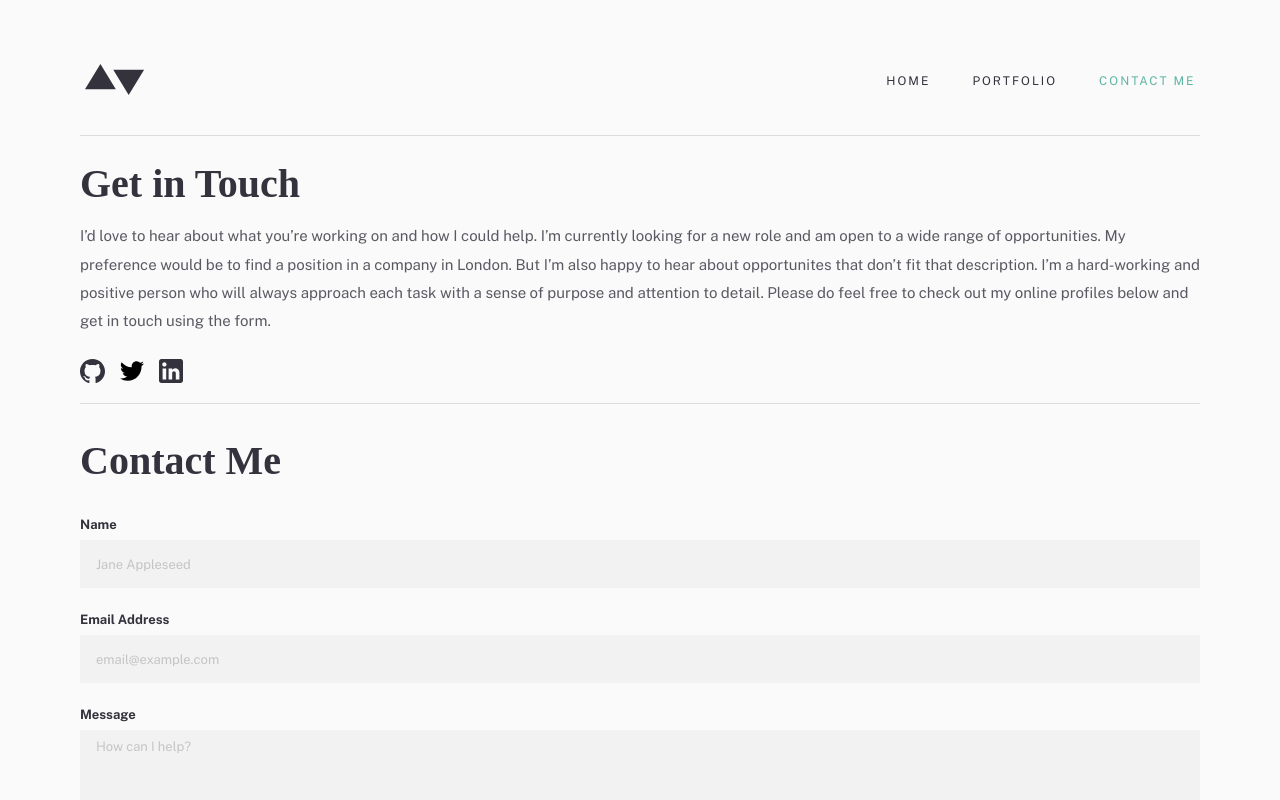
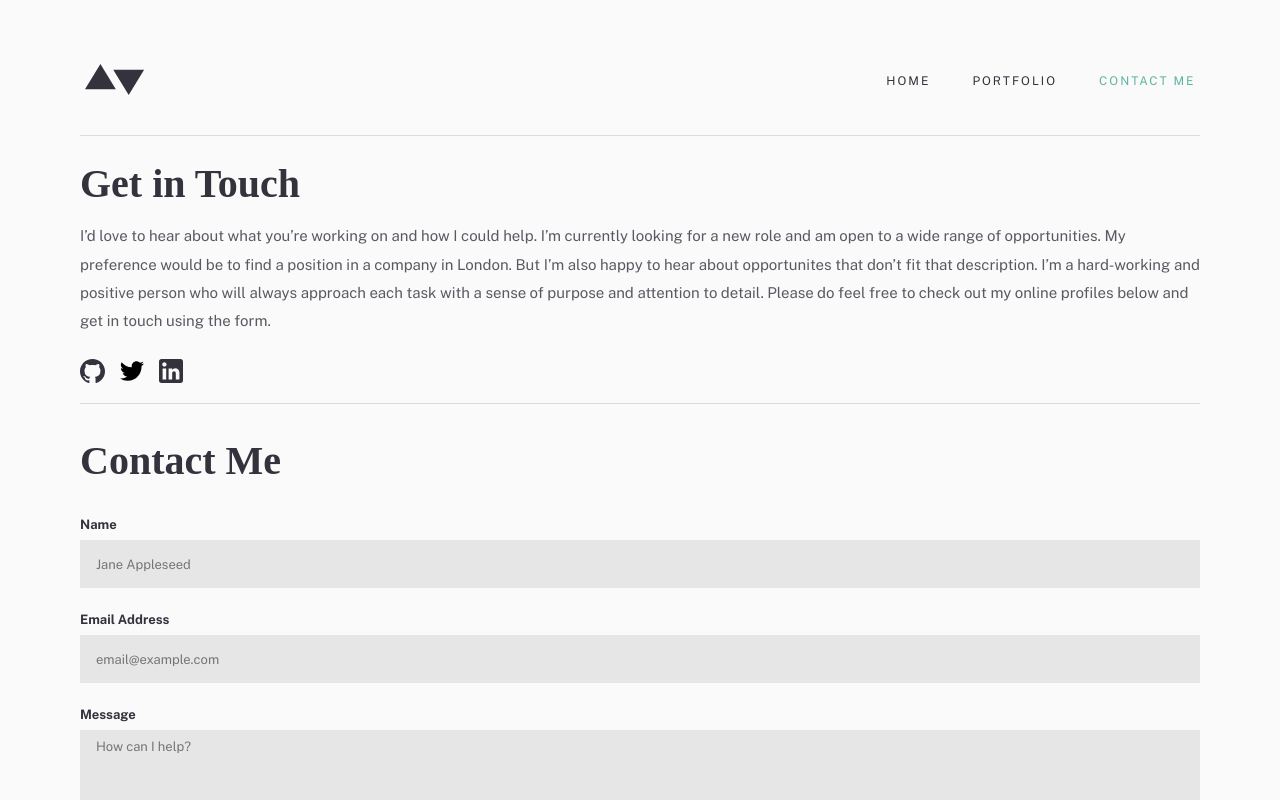
Before and after one commit to NicholasAnich/Simple-life-layout, a Next.js app: page /contact in a window 1280 px wide. Shown: the top 800 px of the page. Built offline with nearby package versions, Linux system fonts and the light colour scheme.

Commit message:
Added controlled inputs and added typescript to contact page

```diff
--- a/pages/contact.tsx
+++ b/pages/contact.tsx
@@ -1,8 +1,40 @@
 import Head from "next/head";
 import Link from "next/link";
+import React, { useState } from "react";
 import contact from "../styles/Contact.module.css";
 
+interface UserFormState {
+    firstName: string;
+    email: string;
+    message: string;
+}
+
 export default function Contact() {
+    const [user, setUser] = useState<UserFormState>({
+        firstName: "",
+        email: "",
+        message: "",
+    });
+
+    function handleChange(e: React.ChangeEvent<HTMLInputElement>) {
+        setUser({
+            ...user,
+            [e.target.name]: e.target.value,
+        });
+    }
+
+    function handleSubmit(e: React.SyntheticEvent<HTMLFormElement>) {
+        e.preventDefault();
+        console.log(user);
+
+        alert("Message has been sent! Thank You!");
+        setUser({
+            firstName: "",
+            email: "",
+            message: "",
+        });
+    }
+
     return (
         <div>
             <Head>
@@ -58,32 +90,52 @@ export default function Contact() {
                         </ul>
                     </div>
                 </div>
-                <div className={contact.form}>
+                <form className={contact.form} onSubmit={handleSubmit}>
                     <h2 className={contact.formTitle}>Contact Me</h2>
                     <div className={contact.formContainer}>
                         <label className={contact.label} htmlFor="fname">
                             Name
                         </label>
-                        <input className={contact.input} id="fname" placeholder="Jane Appleseed" type="text" required />
+                        <input
+                            className={contact.input}
+                            id="fname"
+                            placeholder="Jane Appleseed"
+                            type="text"
+                            name="firstName"
+                            onChange={handleChange}
+                            value={user.firstName || ""}
+                            required
+                        />
                         <label className={contact.label} htmlFor="email">
                             Email Address
                         </label>
-                        <input className={contact.input} id="email" placeholder="email@example.com" type="email" required />
+                        <input
+                            className={contact.input}
+                            id="email"
+                            placeholder="email@example.com"
+                            type="email"
+                            name="email"
+                            onChange={handleChange}
+                            value={user.email || ""}
+                            required
+                        />
                         <label className={contact.label} htmlFor="message">
                             Message
                         </label>
                         <textarea
                             className={`${contact.input} ${contact.message}`}
                             id="message"
-                            // type="textarea"
                             placeholder="How can I help?"
+                            name="message"
+                            onChange={handleChange}
+                            value={user.message || ""}
                             required
                         />
-                        <button className={contact.btn} type="submit">
+                        <button className={contact.btn} type="submit" onSubmit={handleSubmit}>
                             Send Message
                         </button>
                     </div>
-                </div>
+                </form>
             </div>
         </div>
     );
--- a/styles/Contact.module.css
+++ b/styles/Contact.module.css
@@ -78,7 +78,8 @@ Form
     min-height: 48px;
     margin-bottom: 24px;
     background-color: rgba(51, 50, 61, 0.1);
-    opacity: 0.4;
+    color: rgba(51, 50, 61, 0.4);
+    /* opacity: 0.4; */
     padding: 0.6923em 1.2307em;
     border: none;
 }
@@ -160,7 +161,13 @@ Form
         display: grid;
         grid-template-columns: 350px minmax(350px, 635px);
         column-gap: 125px;
-        grid-template-rows: 1fr 48px;
+        /* grid-template-rows: 1fr 48px; */
+    }
+    .intro::before {
+        margin-bottom: 0;
+    }
+    .intro::after {
+        margin-top: 48px;
     }
 
     .title {
@@ -172,12 +179,17 @@ Form
         margin-top: 48px;
         grid-column: 2;
         grid-row: 1;
+        font-size: 16px;
     }
 
     .social {
         grid-column: 2;
         align-self: start;
         margin: 0;
+    }
+
+    .input {
+        padding-block: 16px;
     }
 
     .form {
```
Also changed, not shown: pages/index.tsx (+24 -1 lines).
